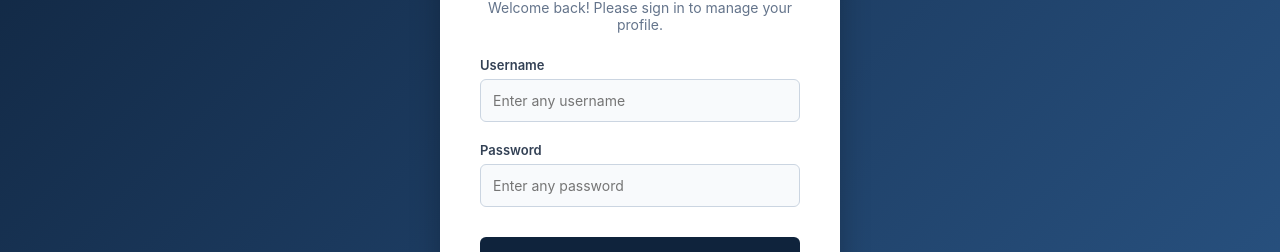
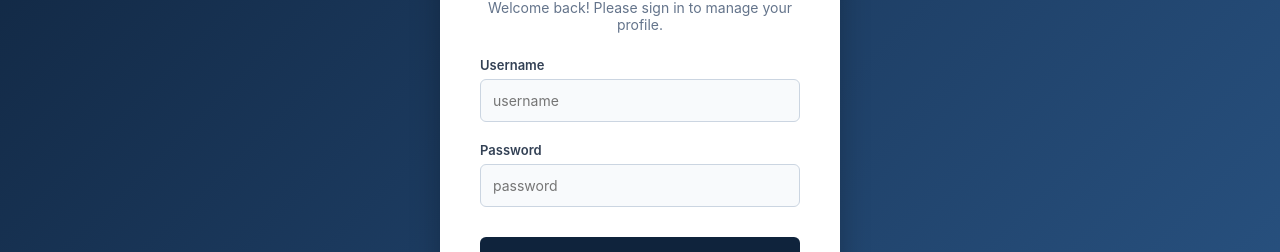
Before and after one commit to Mediacombbnet/great-Bank, a plain HTML site: page index.html in a window 1280 px wide. Shown: the part 297-549 px from the top of the page. Drawn offline with Linux system fonts and the light colour scheme.

Commit message:
Update placeholders in login form inputs

```diff
--- a/index.html
+++ b/index.html
@@ -547,11 +547,11 @@
             <form id="loginForm" onsubmit="handleLogin(event)">
                 <div class="form-group">
                     <label for="username">Username</label>
-                    <input type="text" id="username" required placeholder="Enter any username">
+                    <input type="text" id="username" required placeholder="username">
                 </div>
                 <div class="form-group">
                     <label for="password">Password</label>
-                    <input type="password" id="password" required placeholder="Enter any password">
+                    <input type="password" id="password" required placeholder="password">
                 </div>
                 <button type="submit" class="submit-btn">Sign In Securely</button>
             </form>
```
